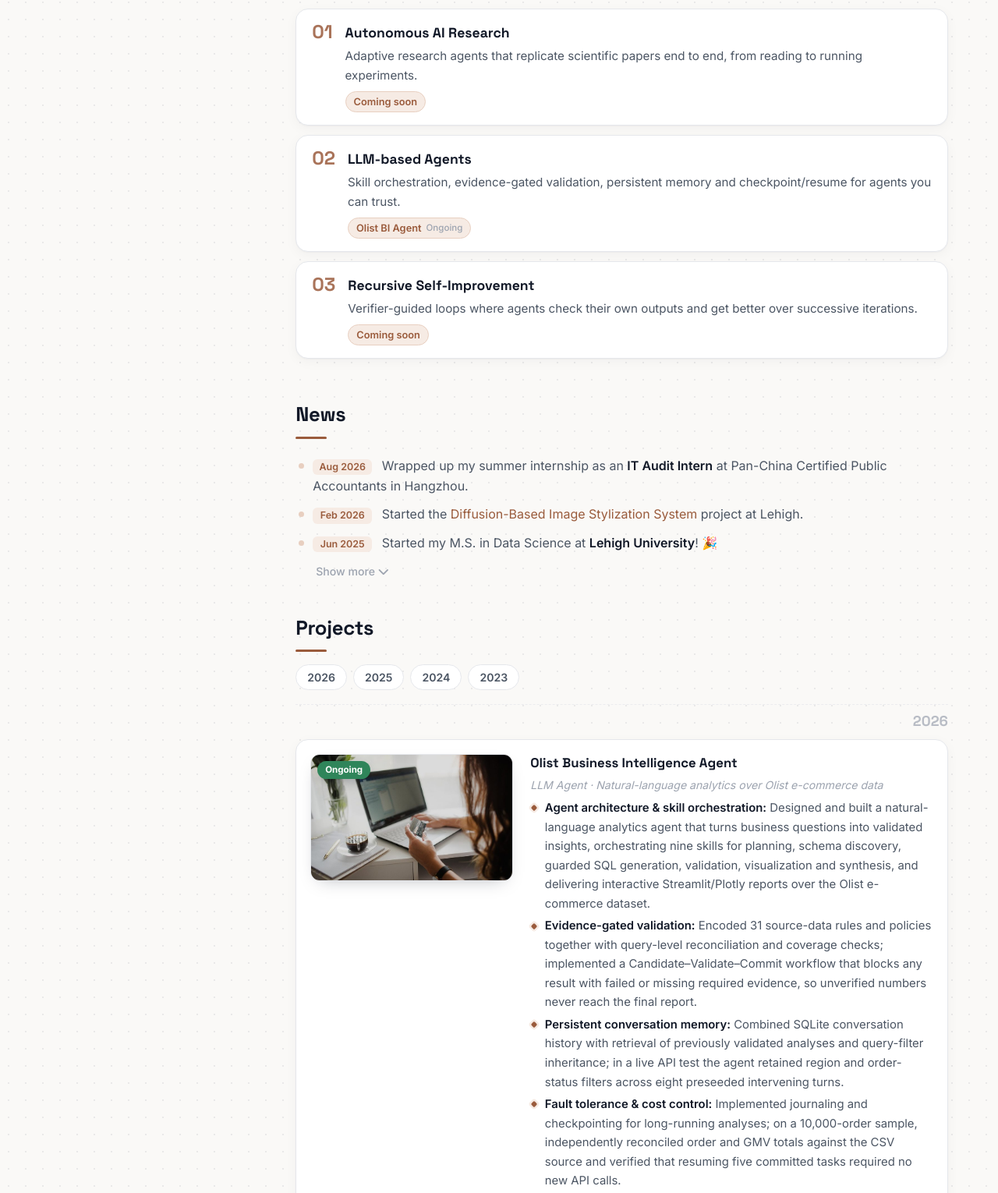
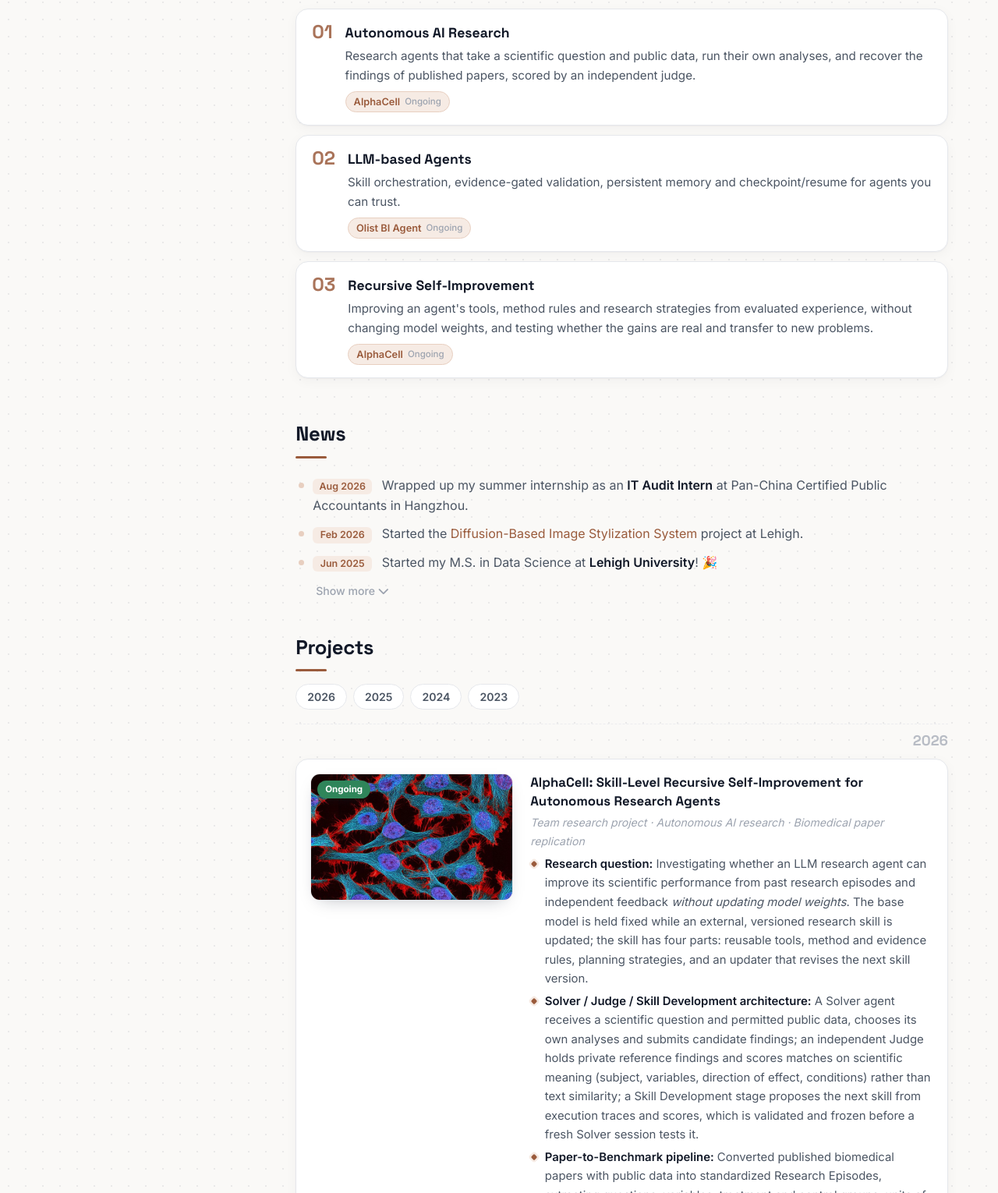
Before and after one commit to Alex-Xuyang-Wang/Alex-Xuyang-Wang.github.io, a plain HTML site: page index.html in a window 1280 px wide. Shown: the part 932-2462 px from the top of the page at 78% size. Drawn offline with Linux system fonts and the light colour scheme; some icons are missing.

Commit message:
Add AlphaCell research project and LinkedIn link
Co-Authored-By: Claude Opus 5.5 <noreply@anthropic.com>

```diff
--- a/index.html
+++ b/index.html
@@ -61,9 +61,9 @@
       <div class="social-icons">
         <a href="mailto:alexscofield1023@gmail.com" title="Email" aria-label="Email"><i class="fa-solid fa-envelope"></i></a>
         <a href="assets/files/Xuyang_Wang_CV.pdf" title="CV" aria-label="CV" class="cv-icon" target="_blank" rel="noopener">CV</a>
-        <!-- TODO: fill in your own links, then uncomment
+        <a href="https://www.linkedin.com/in/xuyang-wang-alex1023" title="LinkedIn" aria-label="LinkedIn" target="_blank" rel="noopener"><i class="fa-brands fa-linkedin"></i></a>
+        <!-- TODO: fill in your own link, then uncomment
         <a href="https://scholar.google.com/citations?user=XXXX" title="Google Scholar" aria-label="Google Scholar"><i class="ai ai-google-scholar"></i></a>
-        <a href="https://www.linkedin.com/in/XXXX" title="LinkedIn" aria-label="LinkedIn"><i class="fa-brands fa-linkedin"></i></a>
         -->
       </div>
     </header>
@@ -136,8 +136,8 @@
         <div class="interest-num">01</div>
         <div>
           <h3>Autonomous AI Research</h3>
-          <p>Adaptive research agents that replicate scientific papers end to end, from reading to running experiments.</p>
-          <div class="tags"><span class="tag">Coming soon</span></div>
+          <p>Research agents that take a scientific question and public data, run their own analyses, and recover the findings of published papers, scored by an independent judge.</p>
+          <div class="tags"><a class="tag" href="#proj-alphacell">AlphaCell <small>Ongoing</small></a></div>
         </div>
       </div>
 
@@ -154,8 +154,8 @@
         <div class="interest-num">03</div>
         <div>
           <h3>Recursive Self-Improvement</h3>
-          <p>Verifier-guided loops where agents check their own outputs and get better over successive iterations.</p>
-          <div class="tags"><span class="tag">Coming soon</span></div>
+          <p>Improving an agent's tools, method rules and research strategies from evaluated experience, without changing model weights, and testing whether the gains are real and transfer to new problems.</p>
+          <div class="tags"><a class="tag" href="#proj-alphacell">AlphaCell <small>Ongoing</small></a></div>
         </div>
       </div>
     </section>
@@ -188,6 +188,26 @@
       <div class="year-label" id="y2026">2026</div>
 
       <!-- Project template: copy one <article> block. Thumbnails live in assets/img/projects/. -->
+      <article class="card project rv" id="proj-alphacell">
+        <div class="project-thumb">
+          <span class="badge ongoing">Ongoing</span>
+          <img src="assets/img/projects/alphacell.jpg" alt="Fluorescence microscopy image of HeLa cells" loading="lazy">
+        </div>
+        <div>
+          <h3>AlphaCell: Skill-Level Recursive Self-Improvement for Autonomous Research Agents</h3>
+          <div class="project-meta">Team research project · Autonomous AI research · Biomedical paper replication</div>
+          <ul>
+            <li><strong>Research question:</strong> Investigating whether an LLM research agent can improve its scientific performance from past research episodes and independent feedback <em>without updating model weights</em>. The base model is held fixed while an external, versioned research skill is updated; the skill has four parts: reusable tools, method and evidence rules, planning strategies, and an updater that revises the next skill version.</li>
+            <li><strong>Solver / Judge / Skill Development architecture:</strong> A Solver agent receives a scientific question and permitted public data, chooses its own analyses and submits candidate findings; an independent Judge holds private reference findings and scores matches on scientific meaning (subject, variables, direction of effect, conditions) rather than text similarity; a Skill Development stage proposes the next skill from execution traces and scores, which is validated and frozen before a fresh Solver session tests it.</li>
+            <li><strong>Paper-to-Benchmark pipeline:</strong> Converted published biomedical papers with public data into standardized Research Episodes, extracting questions, variables, treatment and control groups, units of analysis and independently testable conclusions. An OPEN Target filter admits only findings whose data, variables and comparisons can be reproduced, and public task materials are kept separate from private scoring materials to prevent answer leakage and evaluation contamination.</li>
+            <li><strong>Benchmark &amp; baseline:</strong> Built <strong>8 candidate episodes</strong> covering zebrafish liver and heart regeneration, hippocampal neurons, malaria infection, cancer, spatial liver analysis and influenza-associated lung aging, with 2 to 68 reference targets each. Defined Discovery Recall (matched targets / total targets) and recorded S0 baselines on all 8: non-zero recall on 3 episodes (<strong>58.82%</strong>, 10/17; 25.00%, 4/16; 5.88%, 4/68) and zero on the other 5. Versions are compared within an episode, not ranked across papers.</li>
+            <li><strong>Skill iteration &amp; controlled experiment:</strong> Developed and froze the first improved skill, S1, adding reusable tools, method rules, a question-driven planning strategy and a fixed update procedure; it passed all 8 synthetic validation tests. In an S0 vs S1 comparison on the influenza lung-aging episode, S1 analyzed young vs aged immune-cell differences across flow-cytometry, bulk, single-cell and spatial RNA-seq data using unpaired exact permutation tests with Benjamini–Hochberg correction. Submitted findings rose from 3 to 4, but Discovery Recall stayed at <strong>5.88% (4/68), a change of 0.00 points</strong>.</li>
+            <li><strong>Diagnosis &amp; rigor:</strong> Showed that changing an agent's workflow does not by itself raise the rate at which it recovers reference findings, and traced a likely cause to narrow coverage (all four S1 findings came from flow cytometry). Documented reproducibility limits (a retrospective development-set comparison, the original S0 skill not preserved, inputs not yet byte-verified, targets pending final audit) and limited the conclusion to what the data supports. Next: per-target error analysis, component ablations, repeated independent runs and cross-paper transfer tests.</li>
+          </ul>
+          <div class="tags stack"><span class="tag">LLM Agents</span><span class="tag">Recursive Self-Improvement</span><span class="tag">Benchmark Design</span><span class="tag">LLM-as-Judge Evaluation</span><span class="tag">Experimental Design</span><span class="tag">Permutation Testing</span><span class="tag">Multiple-Testing Correction</span><span class="tag">scRNA-seq</span><span class="tag">Spatial Transcriptomics</span><span class="tag">Flow Cytometry</span></div>
+        </div>
+      </article>
+
       <article class="card project rv" id="proj-olist">
         <div class="project-thumb">
           <span class="badge ongoing">Ongoing</span>
@@ -433,7 +453,7 @@
 
     <footer>
       <p>Powered by HTML, CSS and JavaScript. Thanks to <a href="https://claude.com/claude-code" target="_blank" rel="noopener">Claude Code</a> for polishing this site.</p>
-      <p>© <span id="year">2026</span> · Xuyang Wang · Lehigh University · Last Edited: November 12, 2026</p>
+      <p>© <span id="year">2026</span> · Xuyang Wang · Lehigh University · Last Edited: November 17, 2026</p>
     </footer>
 
     </main>
```
Also changed, not shown: assets/img/projects/alphacell.jpg (added).
